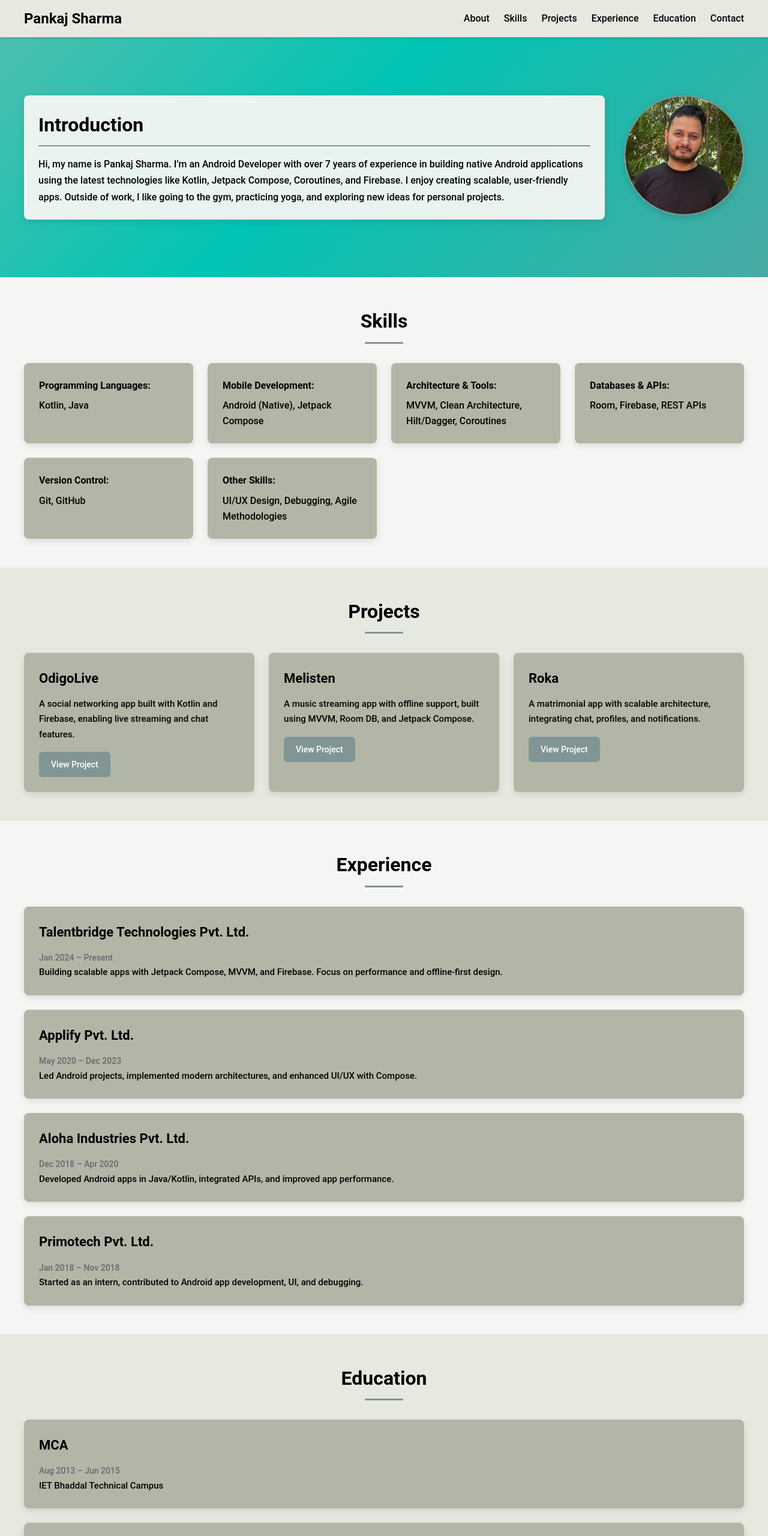
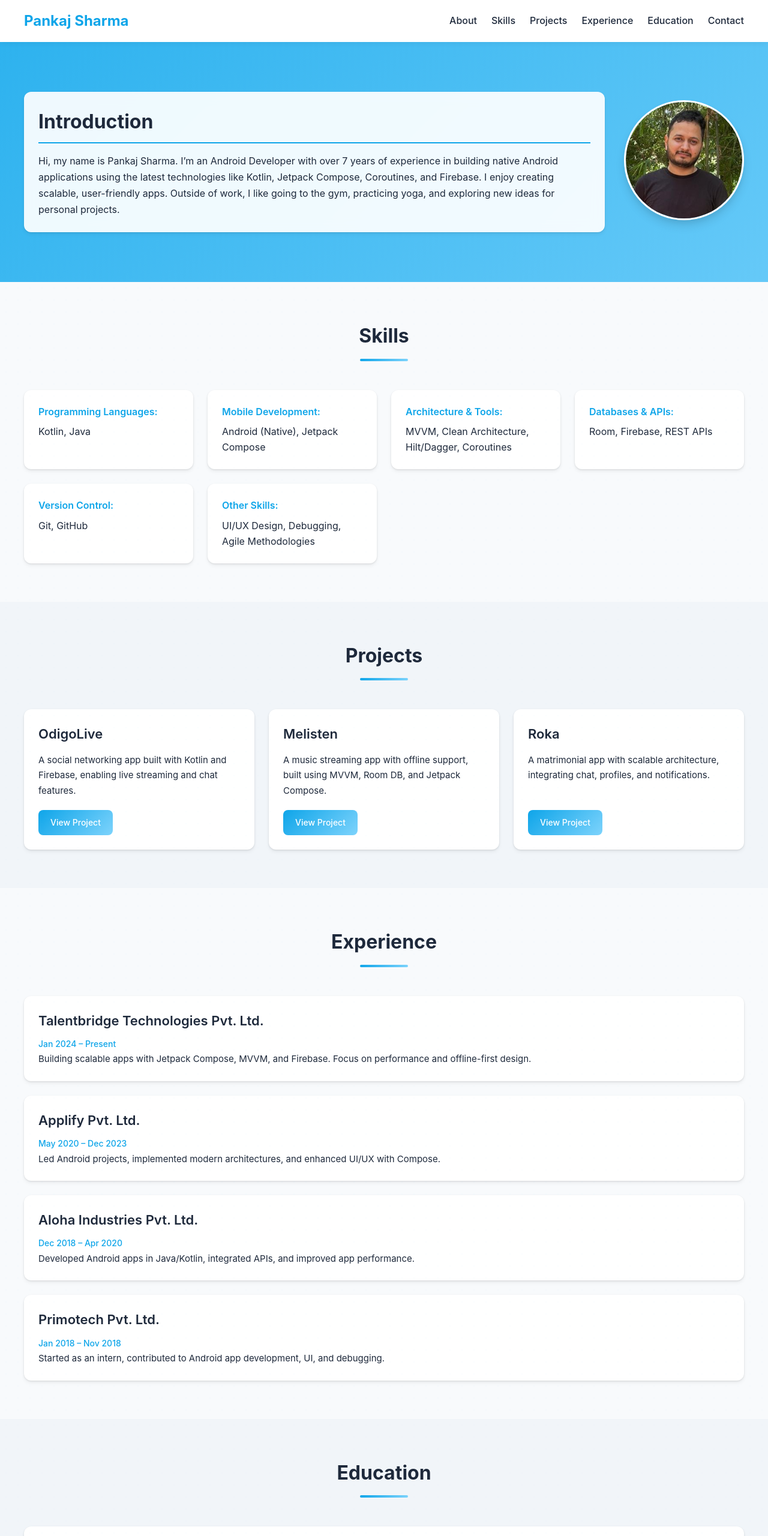
Before and after one commit to pankajsharma07/pankajsharma.dev.github.io-portfolio, a plain HTML site: page index.html in a window 1280 px wide. Shown: the top 2560 px of the page at 60% size. Drawn offline with Linux system fonts and the light colour scheme.

Commit message:
updated changes

```diff
--- a/index.html
+++ b/index.html
@@ -132,7 +132,7 @@
       <div class="contact-info">
         <p>I am always open to discussing Android development, innovative solutions, and collaboration opportunities. Let’s connect and build something impactful.</p>
         <p><strong>Email:</strong> pankajsharmaadadi@gmail.com</p>
-        <p><strong>Phone:</strong> +91 7018641350</p>
+        <p><strong>Phone:</strong> +91 9459712025</p>
         <p><strong>Location:</strong> Bangalore, India</p>
       </div>
       <form id="contactForm" class="contact-form">
--- a/style.css
+++ b/style.css
@@ -1,19 +1,23 @@
 html {
   scroll-behavior: smooth;
-  -webkit-font-smoothing: antialiased; /* Crisp text rendering */
+  -webkit-font-smoothing: antialiased;
   -moz-osx-font-smoothing: grayscale;
 }
 
-/* Color Theme Variables */
+/* Modern Color Theme Variables */
 :root {
-  --primary-bg: #F5F6F3; /* Soft Ivory */
-  --secondary-bg: #E6E9E0; /* Pale Sage */
-  --accent: #819595; /* Muted Teal */
-  --text-primary: #000000; /* Pure Black */
-  --text-secondary: #696773; /* Steel Gray */
-  --card-bg: #B1B6A6; /* Sage Gray */
-  --hover-accent: #00C4B4; /* Bright Teal */
-  --text-contrast: #FFFFFF; /* Pure White */
+  --primary-bg: #F8FAFC;
+  --secondary-bg: #F1F5F9;
+  --accent: #0EA5E9;
+  --accent-secondary: #7DD3FC;
+  --text-primary: #1E293B;
+  --text-secondary: #64748B;
+  --card-bg: #FFFFFF;
+  --hover-accent: #0284C7;
+  --text-contrast: #FFFFFF;
+  --card-shadow: 0 4px 6px rgba(0, 0, 0, 0.05), 0 1px 3px rgba(0, 0, 0, 0.1);
+  --card-hover-shadow: 0 10px 15px rgba(0, 0, 0, 0.1), 0 4px 6px rgba(0, 0, 0, 0.05);
+  --gradient: linear-gradient(135deg, var(--accent) 0%, var(--accent-secondary) 100%);
 }
 
 /* General Reset */
@@ -25,16 +29,16 @@ html {
 
 /* Body */
 body {
-  font-family: 'Roboto', 'Arial', sans-serif; /* Modern, clean font */
+  font-family: 'Inter', 'Roboto', 'Arial', sans-serif;
   background-color: var(--primary-bg);
   color: var(--text-primary);
-  font-weight: 500;
+  font-weight: 400;
   line-height: 1.6;
 }
 
 /* Section Spacing */
 section {
-  scroll-margin-top: 80px; /* Pixel-perfect header offset */
+  scroll-margin-top: 80px;
 }
 
 /* Header */
@@ -42,9 +46,9 @@ section {
   position: sticky;
   top: 0;
   z-index: 1000;
-  background-color: var(--secondary-bg);
-  padding: 12px 24px;
-  box-shadow: 0 2px 4px rgba(0, 0, 0, 0.1);
+  background-color: var(--card-bg);
+  padding: 16px 24px;
+  box-shadow: 0 2px 10px rgba(0, 0, 0, 0.05);
 }
 
 /* Navigation Container */
@@ -60,12 +64,12 @@ section {
 #site-title {
   font-size: 24px;
   font-weight: 700;
-  color: var(--text-primary);
-  transition: color 0.3s ease, transform 0.3s ease;
+  color: var(--accent);
+  transition: all 0.3s ease;
 }
 
 #site-title:hover {
-  color: var(--accent);
+  color: var(--hover-accent);
   transform: scale(1.02);
 }
 
@@ -111,22 +115,22 @@ section {
   text-decoration: none;
   font-size: 16px;
   font-weight: 500;
-  transition: color 0.3s ease, transform 0.3s ease;
+  transition: all 0.3s ease;
 }
 
 #nav-links li a:hover {
-  color: var(--hover-accent);
+  color: var(--accent);
   transform: scale(1.02);
 }
 
 /* Intro Section */
 #intro-section {
   scroll-margin-top: 80px;
-  background: linear-gradient(135deg, var(--card-bg) 0%, var(--hover-accent) 50%, var(--accent) 100%);
+  background: var(--gradient);
   display: flex;
   align-items: center;
   justify-content: center;
-  padding: 32px 24px;
+  padding: 48px 24px;
   min-height: 400px;
   animation: gradientShift 8s ease infinite;
   background-size: 200% 200%;
@@ -153,10 +157,11 @@ section {
 #intro-text {
   flex: 1;
   min-width: 280px;
-  background: rgba(245, 246, 243, 0.95); /* Semi-transparent Soft Ivory */
+  background: rgba(255, 255, 255, 0.92);
+  backdrop-filter: blur(10px);
   padding: 24px;
-  border-radius: 8px;
-  box-shadow: 0 4px 12px rgba(0, 0, 0, 0.1);
+  border-radius: 12px;
+  box-shadow: var(--card-shadow);
 }
 
 #intro-text h2 {
@@ -166,6 +171,7 @@ section {
   margin-bottom: 16px;
   border-bottom: 2px solid var(--accent);
   padding-bottom: 8px;
+  /* Left aligned as before */
 }
 
 #intro-text p {
@@ -180,38 +186,56 @@ section {
   height: 200px;
   object-fit: cover;
   border-radius: 50%;
-  border: 2px solid var(--accent);
-  box-shadow: 0 4px 12px rgba(0, 0, 0, 0.15);
-  transition: transform 0.3s ease, box-shadow 0.3s ease;
+  border: 3px solid var(--card-bg);
+  box-shadow: var(--card-hover-shadow);
+  transition: all 0.3s ease;
 }
 
 #intro-image img:hover {
   transform: scale(1.05);
-  box-shadow: 0 6px 16px rgba(0, 0, 0, 0.2);
+  box-shadow: 0 8px 20px rgba(0, 0, 0, 0.2);
 }
 
 /* Skills Section */
 #skills {
-  padding: 48px 24px;
+  padding: 64px 24px;
   background-color: var(--primary-bg);
+  position: relative;
+  overflow: hidden;
+}
+
+#skills::before {
+  content: "";
+  position: absolute;
+  width: 100%;
+  height: 100%;
+  top: 0;
+  left: 0;
+  background-image: radial-gradient(var(--accent-secondary) 1px, transparent 1px);
+  background-size: 20px 20px;
+  opacity: 0.03;
+  pointer-events: none;
 }
 
 #skills h2 {
-  text-align: center;
+  text-align: center; /* Centered section header */
   font-size: 32px;
   color: var(--text-primary);
-  margin-bottom: 32px;
+  margin-bottom: 48px;
   font-weight: 700;
+  position: relative;
+  display: block;
+  width: 100%;
 }
 
 #skills h2::after {
   content: "";
   display: block;
-  width: 64px;
-  height: 3px;
-  background-color: var(--accent);
-  margin: 8px auto 0;
-  border-radius: 1px;
+  width: 80px;
+  height: 4px;
+  background: var(--gradient);
+  margin: 12px auto 0;
+  border-radius: 2px;
 }
 
 #skills ul {
@@ -226,49 +250,68 @@ section {
 #skills li {
   background: var(--card-bg);
   padding: 24px;
-  border-radius: 8px;
-  box-shadow: 0 4px 12px rgba(0, 0, 0, 0.1);
-  transition: transform 0.3s ease, box-shadow 0.3s ease, border-color 0.3s ease;
-  border: 1px solid transparent;
+  border-radius: 12px;
+  box-shadow: var(--card-shadow);
+  transition: all 0.3s ease;
+  border: none;
   font-size: 16px;
 }
 
 #skills li strong {
   display: block;
   margin-bottom: 8px;
-  color: var(--text-primary);
+  color: var(--accent);
   font-weight: 600;
 }
 
 #skills li:hover {
-  transform: translateY(-4px);
-  box-shadow: 0 6px 16px rgba(0, 0, 0, 0.15);
-  border-color: var(--hover-accent);
+  transform: translateY(-5px);
+  box-shadow: var(--card-hover-shadow);
 }
 
 /* Projects Section */
 #projects {
-  padding: 48px 24px;
+  padding: 64px 24px;
   background-color: var(--secondary-bg);
+  position: relative;
+  overflow: hidden;
+}
+
+#projects::before {
+  content: "";
+  position: absolute;
+  width: 100%;
+  height: 100%;
+  top: 0;
+  left: 0;
+  background-image: radial-gradient(var(--accent-secondary) 1px, transparent 1px);
+  background-size: 20px 20px;
+  opacity: 0.03;
+  pointer-events: none;
 }
 
 #projects h2 {
-  text-align: center;
+  text-align: center; /* Centered section header */
   font-size: 32px;
   color: var(--text-primary);
-  margin-bottom: 32px;
+  margin-bottom: 48px;
   font-weight: 700;
+  position: relative;
+  display: block;
+  width: 100%;
 }
 
 #projects h2::after {
   content: "";
   display: block;
-  width: 64px;
-  height: 3px;
-  background-color: var(--accent);
-  margin: 8px auto 0;
-  border-radius: 1px;
+  width: 80px;
+  height: 4px;
+  background: var(--gradient);
+  margin: 12px auto 0;
+  border-radius: 2px;
 }
+
+/* Add this to your existing CSS */
 
 .projects-container {
   display: grid;
@@ -281,10 +324,13 @@ section {
 .project-card {
   background: var(--card-bg);
   padding: 24px;
-  border-radius: 8px;
-  box-shadow: 0 4px 12px rgba(0, 0, 0, 0.1);
-  transition: transform 0.3s ease, box-shadow 0.3s ease, border-color 0.3s ease;
-  border: 1px solid transparent;
+  border-radius: 12px;
+  box-shadow: var(--card-shadow);
+  transition: all 0.3s ease;
+  border: none;
+  display: flex;
+  flex-direction: column;
+  height: 100%; /* Ensure all cards have the same height */
 }
 
 .project-card h3 {
@@ -298,54 +344,75 @@ section {
   color: var(--text-primary);
   line-height: 1.7;
   font-size: 15px;
-  margin-bottom: 16px;
+  margin-bottom: 20px;
+  flex-grow: 1; /* Allow paragraph to grow and push button to bottom */
 }
 
 .project-link {
   display: inline-block;
   padding: 10px 20px;
-  background-color: var(--accent);
+  background: var(--gradient);
   color: var(--text-contrast);
   text-decoration: none;
-  border-radius: 6px;
+  border-radius: 8px;
   font-size: 14px;
   font-weight: 500;
-  transition: background-color 0.3s ease, transform 0.3s ease;
+  transition: all 0.3s ease;
+  align-self: flex-start; /* Align button to left but keep at bottom */
+  margin-top: auto; /* Push button to bottom of card */
 }
 
 .project-link:hover {
-  background-color: var(--hover-accent);
-  transform: scale(1.02);
+  background: linear-gradient(135deg, var(--hover-accent) 0%, var(--accent) 100%);
+  transform: translateY(-2px);
+  box-shadow: 0 4px 8px rgba(2, 132, 199, 0.25);
 }
 
 .project-card:hover {
-  transform: translateY(-4px);
-  box-shadow: 0 6px 16px rgba(0, 0, 0, 0.15);
-  border-color: var(--hover-accent);
+  transform: translateY(-5px);
+  box-shadow: var(--card-hover-shadow);
 }
 
 /* Experience Section */
 #experience {
-  padding: 48px 24px;
+  padding: 64px 24px;
   background-color: var(--primary-bg);
+  position: relative;
+  overflow: hidden;
+}
+
+#experience::before {
+  content: "";
+  position: absolute;
+  width: 100%;
+  height: 100%;
+  top: 0;
+  left: 0;
+  background-image: radial-gradient(var(--accent-secondary) 1px, transparent 1px);
+  background-size: 20px 20px;
+  opacity: 0.03;
+  pointer-events: none;
 }
 
 #experience h2 {
-  text-align: center;
+  text-align: center; /* Centered section header */
   font-size: 32px;
   color: var(--text-primary);
-  margin-bottom: 32px;
+  margin-bottom: 48px;
   font-weight: 700;
+  position: relative;
+  display: block;
+  width: 100%;
 }
 
 #experience h2::after {
   content: "";
   display: block;
-  width: 64px;
-  height: 3px;
-  background-color: var(--accent);
-  margin: 8px auto 0;
-  border-radius: 1px;
+  width: 80px;
+  height: 4px;
+  background: var(--gradient);
+  margin: 12px auto 0;
+  border-radius: 2px;
 }
 
 .experience-container {
@@ -359,23 +426,26 @@ section {
 .experience-card {
   background: var(--card-bg);
   padding: 24px;
-  border-radius: 8px;
-  box-shadow: 0 4px 12px rgba(0, 0, 0, 0.1);
-  transition: transform 0.3s ease, box-shadow 0.3s ease, border-color 0.3s ease;
-  border: 1px solid transparent;
+  border-radius: 12px;
+  box-shadow: var(--card-shadow);
+  transition: all 0.3s ease;
+  border: none;
 }
 
 .experience-card h3 {
   font-size: 22px;
   color: var(--text-primary);
-  margin-bottom: 12px;
+  margin-bottom: 8px;
   font-weight: 600;
+  /* Left aligned as before */
 }
 
 .exp-duration {
   font-size: 14px;
-  color: var(--text-secondary);
+  color: var(--accent);
   margin-bottom: 12px;
+  font-weight: 500;
+  /* Left aligned as before */
 }
 
 .experience-card p {
@@ -385,33 +455,50 @@ section {
 }
 
 .experience-card:hover {
-  transform: translateY(-4px);
-  box-shadow: 0 6px 16px rgba(0, 0, 0, 0.15);
-  border-color: var(--hover-accent);
+  transform: translateY(-5px);
+  box-shadow: var(--card-hover-shadow);
 }
 
 /* Education Section */
 #education {
-  padding: 48px 24px;
+  padding: 64px 24px;
   background-color: var(--secondary-bg);
+  position: relative;
+  overflow: hidden;
+}
+
+#education::before {
+  content: "";
+  position: absolute;
+  width: 100%;
+  height: 100%;
+  top: 0;
+  left: 0;
+  background-image: radial-gradient(var(--accent-secondary) 1px, transparent 1px);
+  background-size: 20px 20px;
+  opacity: 0.03;
+  pointer-events: none;
 }
 
 #education h2 {
-  text-align: center;
+  text-align: center; /* Centered section header */
   font-size: 32px;
   color: var(--text-primary);
-  margin-bottom: 32px;
+  margin-bottom: 48px;
   font-weight: 700;
+  position: relative;
+  display: block;
+  width: 100%;
 }
 
 #education h2::after {
   content: "";
   display: block;
-  width: 64px;
-  height: 3px;
-  background-color: var(--accent);
-  margin: 8px auto 0;
-  border-radius: 1px;
+  width: 80px;
+  height: 4px;
+  background: var(--gradient);
+  margin: 12px auto 0;
+  border-radius: 2px;
 }
 
 .education-container {
@@ -425,59 +512,80 @@ section {
 .education-card {
   background: var(--card-bg);
   padding: 24px;
-  border-radius: 8px;
-  box-shadow: 0 4px 12px rgba(0, 0, 0, 0.1);
-  transition: transform 0.3s ease, box-shadow 0.3s ease, border-color 0.3s ease;
-  border: 1px solid transparent;
+  border-radius: 12px;
+  box-shadow: var(--card-shadow);
+  transition: all 0.3s ease;
+  border: none;
 }
 
 .education-card h3 {
   font-size: 22px;
   color: var(--text-primary);
-  margin-bottom: 12px;
+  margin-bottom: 8px;
   font-weight: 600;
+  /* Left aligned as before */
 }
 
 .edu-duration {
   font-size: 14px;
-  color: var(--text-secondary);
+  color: var(--accent);
   margin-bottom: 12px;
+  font-weight: 500;
+  /* Left aligned as before */
 }
 
 .education-card p {
   color: var(--text-primary);
   font-size: 15px;
   line-height: 1.7;
+  /* Left aligned as before */
 }
 
 .education-card:hover {
-  transform: translateY(-4px);
-  box-shadow: 0 6px 16px rgba(0, 0, 0, 0.15);
-  border-color: var(--hover-accent);
+  transform: translateY(-5px);
+  box-shadow: var(--card-hover-shadow);
 }
 
 /* Contact Section */
 #contact {
-  padding: 48px 24px;
+  padding: 64px 24px;
   background-color: var(--primary-bg);
+  position: relative;
+  overflow: hidden;
+}
+
+#contact::before {
+  content: "";
+  position: absolute;
+  width: 100%;
+  height: 100%;
+  top: 0;
+  left: 0;
+  background-image: radial-gradient(var(--accent-secondary) 1px, transparent 1px);
+  background-size: 20px 20px;
+  opacity: 0.03;
+  pointer-events: none;
 }
 
 #contact h2 {
-  text-align: center;
+  text-align: center; /* Centered section header */
   font-size: 32px;
   color: var(--text-primary);
-  margin-bottom: 32px;
+  margin-bottom: 48px;
   font-weight: 700;
+  position: relative;
+  display: block;
+  width: 100%;
 }
 
 #contact h2::after {
   content: "";
   display: block;
-  width: 64px;
-  height: 3px;
-  background-color: var(--accent);
-  margin: 8px auto 0;
-  border-radius: 1px;
+  width: 80px;
+  height: 4px;
+  background: var(--gradient);
+  margin: 12px auto 0;
+  border-radius: 2px;
 }
 
 .contact-container {
@@ -491,15 +599,16 @@ section {
 .contact-info p {
   font-size: 15px;
   color: var(--text-primary);
-  margin-bottom: 12px;
+  margin-bottom: 16px;
   line-height: 1.7;
+  /* Left aligned as before */
 }
 
 .contact-form {
   background: var(--card-bg);
   padding: 24px;
-  border-radius: 8px;
-  box-shadow: 0 4px 12px rgba(0, 0, 0, 0.1);
+  border-radius: 12px;
+  box-shadow: var(--card-shadow);
 }
 
 #about {
@@ -522,46 +631,48 @@ section {
 .form-group textarea {
   width: 100%;
   padding: 12px 16px;
-  border: 1px solid var(--text-secondary);
-  border-radius: 6px;
+  border: 1px solid #E2E8F0;
+  border-radius: 8px;
   font-size: 14px;
   background-color: var(--primary-bg);
   color: var(--text-primary);
   outline: none;
-  transition: border-color 0.3s ease, box-shadow 0.3s ease;
+  transition: all 0.3s ease;
 }
 
 .form-group input:focus,
 .form-group textarea:focus {
-  border-color: var(--hover-accent);
-  box-shadow: 0 0 6px rgba(0, 196, 180, 0.3);
+  border-color: var(--accent);
+  box-shadow: 0 0 0 3px rgba(14, 165, 233, 0.15);
 }
 
 /* Button */
 .contact-btn {
-  background-color: var(--accent);
+  display: inline-block; /* Left aligned as before */
+  background: var(--gradient);
   color: var(--text-contrast);
   border: none;
   padding: 12px 24px;
   font-size: 15px;
   font-weight: 500;
-  border-radius: 6px;
+  border-radius: 8px;
   cursor: pointer;
-  transition: background-color 0.3s ease, transform 0.3s ease;
+  transition: all 0.3s ease;
 }
 
 .contact-btn:hover {
-  background-color: var(--hover-accent);
-  transform: scale(1.02);
+  background: linear-gradient(135deg, var(--hover-accent) 0%, var(--accent) 100%);
+  transform: translateY(-2px);
+  box-shadow: 0 4px 8px rgba(2, 132, 199, 0.25);
 }
 
 /* Footer */
 #main-footer {
-  background-color: var(--secondary-bg);
+  background-color: var(--card-bg);
   color: var(--text-primary);
-  padding: 24px 0;
+  padding: 32px 0;
   text-align: center;
-  box-shadow: 0 -2px 4px rgba(0, 0, 0, 0.1);
+  box-shadow: 0 -2px 10px rgba(0, 0, 0, 0.05);
 }
 
 #main-footer .footer-content {
@@ -578,7 +689,7 @@ section {
 
 #main-footer .footer-links {
   list-style: none;
-  margin-top: 12px;
+  margin-top: 16px;
   padding: 0;
   display: flex;
   justify-content: center;
@@ -590,7 +701,7 @@ section {
   text-decoration: none;
   font-weight: 500;
   font-size: 14px;
-  transition: color 0.3s ease, transform 0.3s ease;
+  transition: all 0.3s ease;
 }
 
 #main-footer .footer-links a:hover {
@@ -615,13 +726,14 @@ section {
     display: none;
     flex-direction: column;
     position: absolute;
-    top: 100%;
+  top: 100%;
     left: 0;
     right: 0;
-    background-color: var(--secondary-bg);
+    background-color: var(--card-bg);
     padding: 16px;
     z-index: 999;
     box-shadow: 0 4px 8px rgba(0, 0, 0, 0.1);
+    border-radius: 0 0 12px 12px;
   }
 
   #nav-links.active {
@@ -637,7 +749,7 @@ section {
   }
 
   #intro-section {
-    padding: 24px 16px;
+    padding: 32px 16px;
     min-height: 300px;
   }
 
@@ -648,7 +760,8 @@ section {
   }
 
   #intro-text {
-    padding: 16px;
+    padding: 20px;
+    text-align: left; /* Keep text left-aligned on mobile */
   }
 
   #intro-image {
@@ -656,8 +769,8 @@ section {
   }
 
   #intro-image img {
-    width: 140px;
-    height: 140px;
+    width: 160px;
+    height: 160px;
   }
 
   .contact-container {
@@ -671,6 +784,10 @@ section {
   #skills ul {
     grid-template-columns: 1fr;
   }
+
+  #skills, #projects, #experience, #education, #contact {
+    padding: 48px 16px;
+  }
 }
 
 @media screen and (max-width: 480px) {
@@ -683,11 +800,11 @@ section {
   }
 
   .project-card, .experience-card, .education-card {
-    padding: 16px;
+    padding: 20px;
   }
 
   .contact-form {
-    padding: 16px;
+    padding: 20px;
   }
 
   #intro-text h2 {
@@ -697,4 +814,9 @@ section {
   #intro-text p, .contact-info p, .project-card p, .experience-card p, .education-card p {
     font-size: 14px;
   }
+
+  #main-footer .footer-links {
+    flex-direction: column;
+    gap: 12px;
+  }
 }
```
